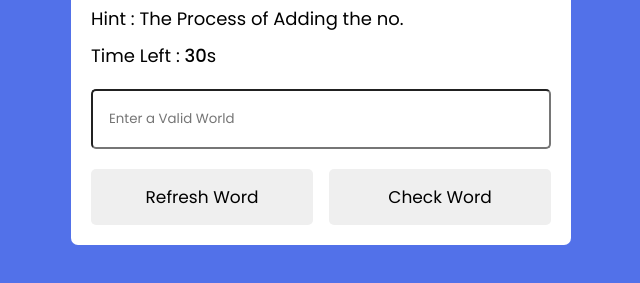
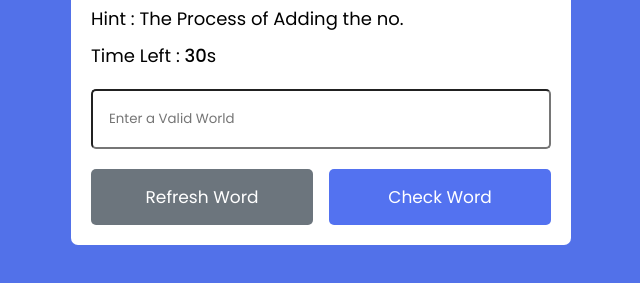
Before and after one commit to GautamGoyal2341/Scramble, a plain HTML site: page index.html in a window 1280 px wide. Shown: the part 345-628 px from the top of the page, without its empty margins (319-959 px from the left). Drawn offline with Linux system fonts and the light colour scheme.

Commit message:
css done

```diff
--- a/index.css
+++ b/index.css
@@ -82,7 +82,18 @@ input{
      outline: none;
      padding: 15px 0;
      font-size: 17px;
+     color: white;
      border-radius: 5px;
      width: calc(100% / 2 - 8px);
 
 }
+
+.refresh-word{
+    background: #6c757d;
+}
+
+.check-word{
+
+     background: #5372F0;
+
+}
```
